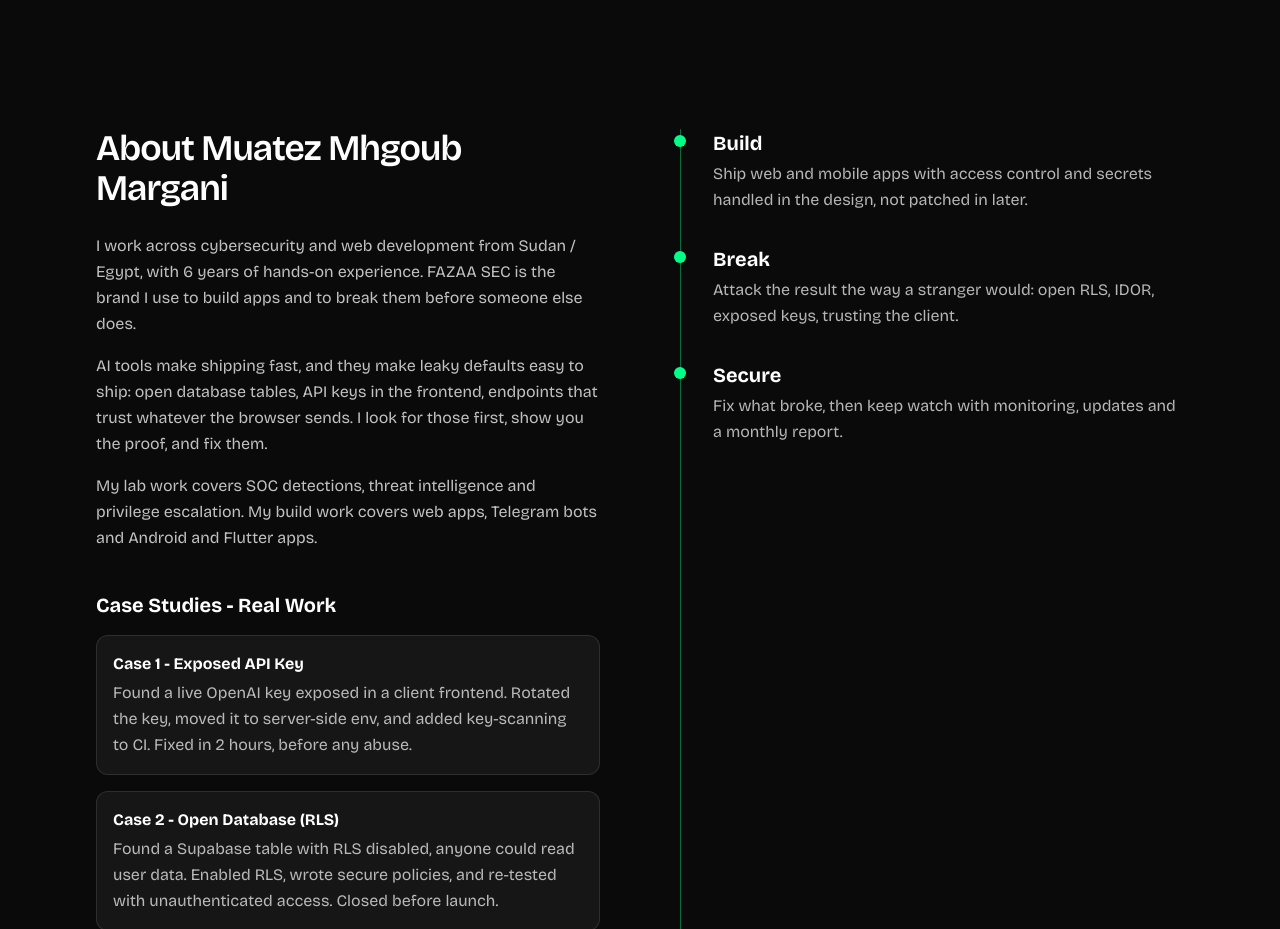
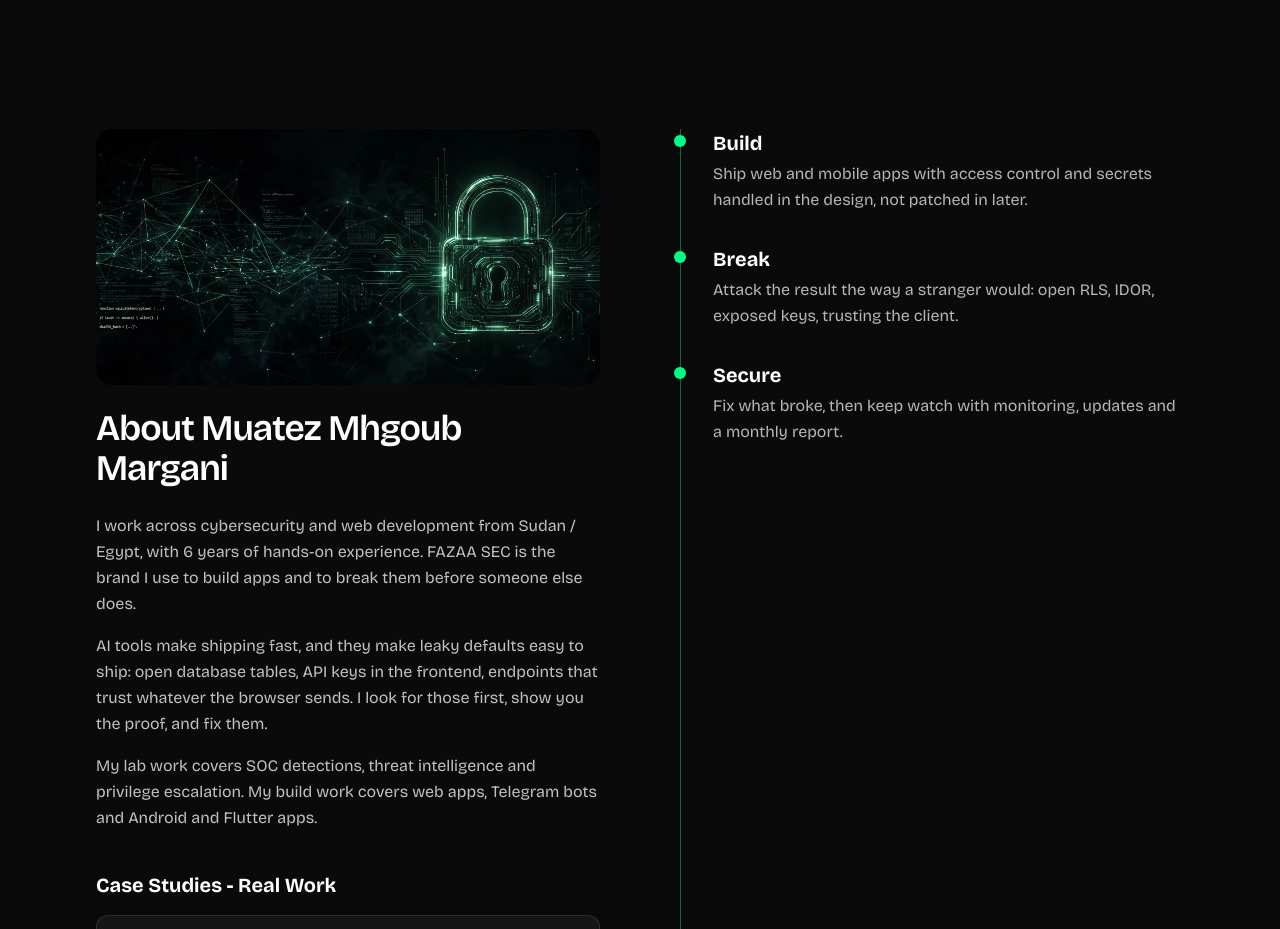
Before and after one commit to fazaa-sec/fazaasec-, a Next.js app: page / in a window 1280 px wide. Shown: the part 2740-3669 px from the top of the page. Built offline with nearby package versions, Linux system fonts and the light colour scheme; no server answers.

Commit message:
Update About.tsx

```diff
--- a/components/About.tsx
+++ b/components/About.tsx
@@ -26,6 +26,7 @@ export default function About() {
     <section id="about" className="section">
       <div className="grid gap-12 lg:grid-cols-2 lg:gap-20">
         <div>
+          <img src="/about/bg.jpg" className="mb-6 h-64 w-full rounded-2xl object-cover" />
           <h2 className="h2">About {OWNER_NAME}</h2>
           <div className="mt-6 space-y-4 leading-relaxed text-white/75">
             <p>
```
